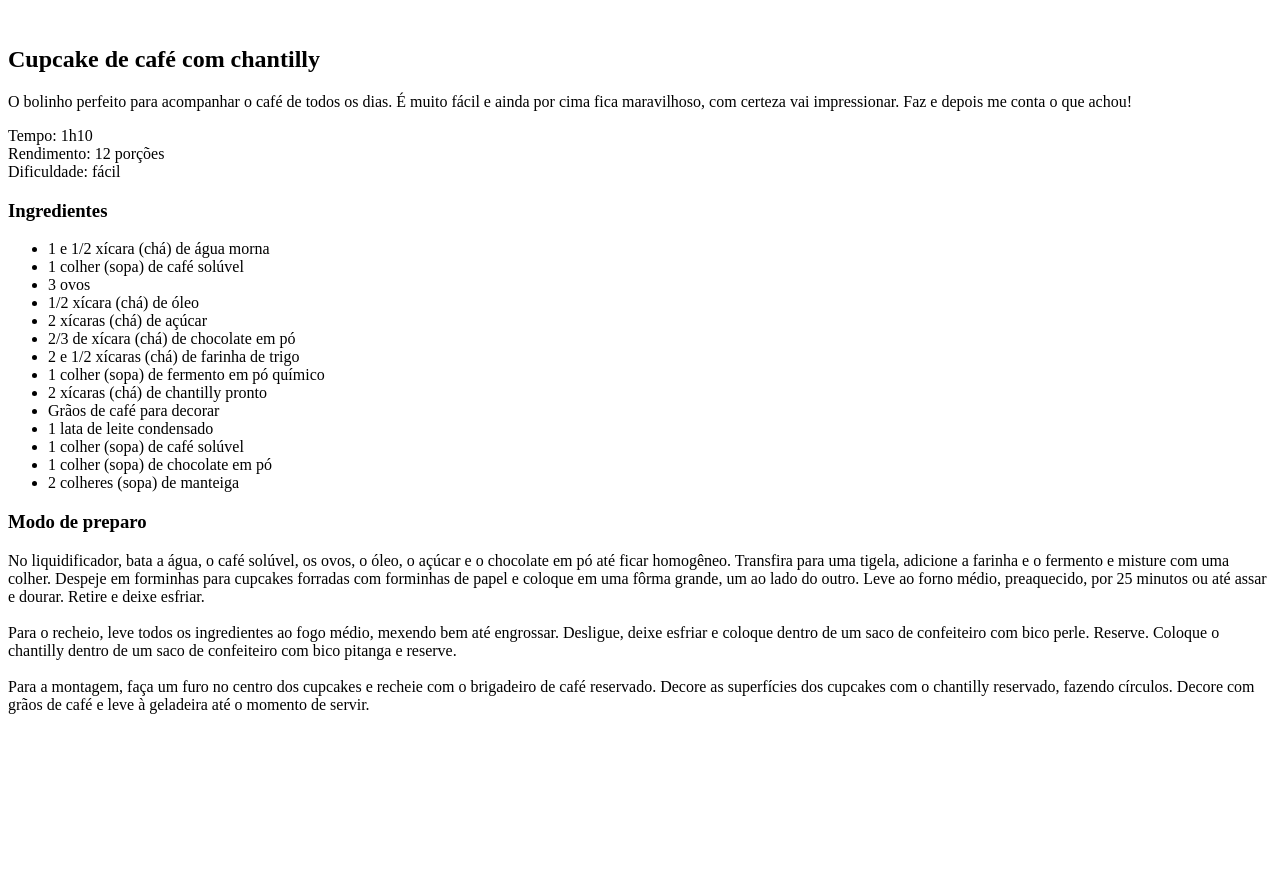
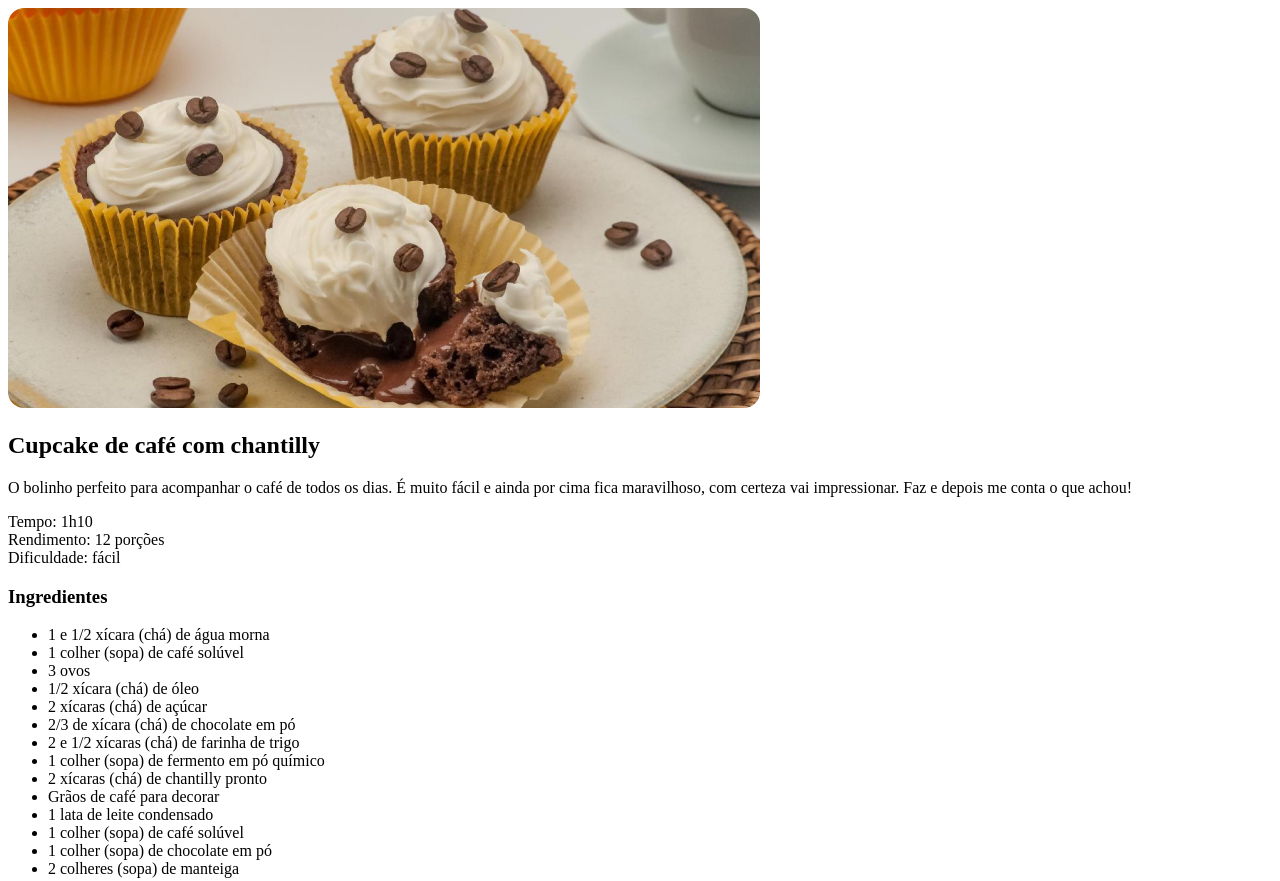
Before and after one commit to GabrielVinicius1106/projeto, a plain HTML site: page index.html in a window 1280 px wide. Shown: the top 881 px of the page. Before the commit the page ends 800 px from the top, so only its background shows below. Drawn offline with Linux system fonts and the light colour scheme.

Commit message:
adicionando as imagens ao html

```diff
--- /dev/null
+++ b/assets/style/style.css
@@ -0,0 +1,3 @@
+#cupcake-main-image {
+  border-radius: 16px;
+}
--- a/index.html
+++ b/index.html
@@ -3,11 +3,14 @@
 <head>
   <meta charset="UTF-8">
   <meta name="viewport" content="width=device-width, initial-scale=1.0">
+
+  <link rel="stylesheet" href="assets/style/style.css">
+
   <title>Página de Receita</title>
 </head>
 <body>
  <div id="page">
-    <img src="" alt="">
+    <img id="cupcake-main-image" src="assets/img/cupcake-main-image.jpg" alt="Cupcake de Chantilly com Café!">
     <main>
       <section id="about">
         <h1>Cupcake de café com chantilly</h1>
```
Also changed, not shown: assets/img/cupcake-background-image.jpg (added), assets/img/cupcake-main-image.jpg (added).
